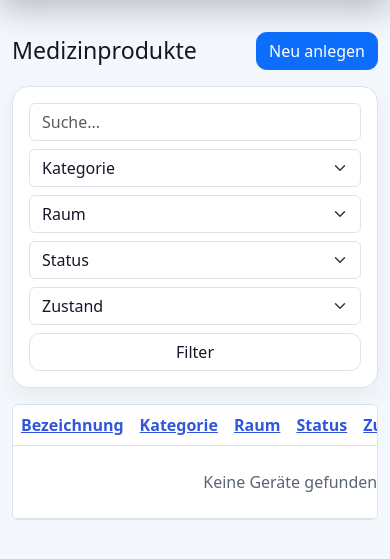
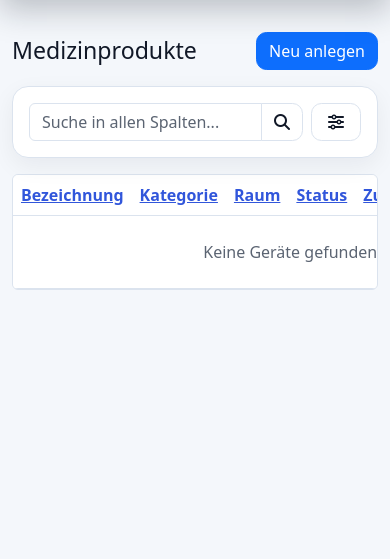
Before and after one commit to fjhzi/MPV, a Django app: page / in a window 390 px wide. Shown: the part 176-735 px from the top of the page. Run offline with Django 5.2, Linux system fonts and the light colour scheme; data that the repository does not hold is empty.

Commit message:
Fix dashboard search UX and expand global search fields

```diff
--- a/inventory/templates/inventory/dashboard.html
+++ b/inventory/templates/inventory/dashboard.html
@@ -4,36 +4,75 @@
   <h1 class="h3 mb-0">Medizinprodukte</h1>
   <a href="{% url 'device-create' %}" class="btn btn-primary">Neu anlegen</a>
 </div>
-<form method="get" class="card card-body mb-3">
+<form method="get" id="dashboard-filter-form" class="card card-body mb-3">
+  <div class="d-flex gap-2 align-items-stretch">
+    <div class="input-group flex-grow-1">
+      <input class="form-control" type="text" name="q" placeholder="Suche in allen Spalten..." value="{{ request.GET.q }}" autocomplete="off">
+      <button class="btn btn-outline-primary" type="submit" aria-label="Suchen">
+        <i class="fa-solid fa-magnifying-glass" aria-hidden="true"></i>
+      </button>
+    </div>
+    <button
+      class="btn btn-outline-primary px-3"
+      type="button"
+      data-bs-toggle="collapse"
+      data-bs-target="#dashboard-filter-collapse"
+      aria-expanded="{% if request.GET.category or request.GET.room or request.GET.activity_status or request.GET.functional_status %}true{% else %}false{% endif %}"
+      aria-controls="dashboard-filter-collapse"
+    >
+      <i class="fa-solid fa-sliders" aria-hidden="true"></i>
+      <span class="visually-hidden">Filter anzeigen</span>
+    </button>
+  </div>
+
+  <div class="collapse mt-3 {% if request.GET.category or request.GET.room or request.GET.activity_status or request.GET.functional_status %}show{% endif %}" id="dashboard-filter-collapse">
+    <div class="accordion" id="dashboard-filter-accordion">
+      <div class="accordion-item">
+        <h2 class="accordion-header" id="dashboard-filter-heading">
+          <button class="accordion-button" type="button" data-bs-toggle="collapse" data-bs-target="#dashboard-filter-options" aria-expanded="true" aria-controls="dashboard-filter-options">
+            Filteroptionen
+          </button>
+        </h2>
+        <div id="dashboard-filter-options" class="accordion-collapse collapse show" aria-labelledby="dashboard-filter-heading" data-bs-parent="#dashboard-filter-accordion">
+          <div class="accordion-body">
             <div class="row g-2">
-    <div class="col-md-3"><input class="form-control" type="text" name="q" placeholder="Suche..." value="{{ request.GET.q }}"></div>
-    <div class="col-md-2">
-      <select class="form-select" name="category">
+              <div class="col-md-3">
+                <select class="form-select js-auto-submit-filter" name="category">
                   <option value="">Kategorie</option>
                   {% for category in categories %}<option value="{{ category.id }}" {% if request.GET.category == category.id|stringformat:'s' %}selected{% endif %}>{{ category.name }}</option>{% endfor %}
                 </select>
               </div>
-    <div class="col-md-2">
-      <select class="form-select" name="room">
+              <div class="col-md-3">
+                <select class="form-select js-auto-submit-filter" name="room">
                   <option value="">Raum</option>
                   {% for room in rooms %}<option value="{{ room.id }}" {% if request.GET.room == room.id|stringformat:'s' %}selected{% endif %}>{{ room.name }}</option>{% endfor %}
                 </select>
               </div>
-    <div class="col-md-2">
-      <select class="form-select" name="activity_status">
+              <div class="col-md-3">
+                <select class="form-select js-auto-submit-filter" name="activity_status">
                   <option value="">Status</option>
                   <option value="active" {% if request.GET.activity_status == 'active' %}selected{% endif %}>Aktiv</option>
                   <option value="inactive" {% if request.GET.activity_status == 'inactive' %}selected{% endif %}>Nicht aktiv</option>
                 </select>
               </div>
-    <div class="col-md-2">
-      <select class="form-select" name="functional_status">
+              <div class="col-md-3">
+                <select class="form-select js-auto-submit-filter" name="functional_status">
                   <option value="">Zustand</option>
                   <option value="functional" {% if request.GET.functional_status == 'functional' %}selected{% endif %}>Funktionsfähig</option>
                   <option value="defective" {% if request.GET.functional_status == 'defective' %}selected{% endif %}>Defekt</option>
                 </select>
               </div>
-    <div class="col-md-1 d-grid"><button class="btn btn-outline-primary" type="submit">Filter</button></div>
+              <div class="col-12 d-flex justify-content-end mt-2">
+                <a href="{% url 'dashboard' %}" class="btn btn-outline-secondary">
+                  <i class="fa-solid fa-rotate-right" aria-hidden="true"></i>
+                  <span class="ms-1">Filter zurücksetzen</span>
+                </a>
+              </div>
+            </div>
+          </div>
+        </div>
+      </div>
+    </div>
   </div>
 </form>
 
@@ -65,4 +104,20 @@
   </tbody>
 </table>
 </div>
+
+<script>
+  (function () {
+    const form = document.getElementById('dashboard-filter-form');
+    if (!form) {
+      return;
+    }
+
+    const selects = form.querySelectorAll('.js-auto-submit-filter');
+    selects.forEach(function (select) {
+      select.addEventListener('change', function () {
+        form.submit();
+      });
+    });
+  })();
+</script>
 {% endblock %}
--- a/inventory/views.py
+++ b/inventory/views.py
@@ -42,12 +42,42 @@ class DashboardView(ListView):
         functional_status = self.request.GET.get("functional_status", "").strip()
 
         if search:
-            queryset = queryset.filter(
+            normalized_search = search.casefold()
+            activity_status_aliases = {
+                "aktiv": "active",
+                "active": "active",
+                "nicht aktiv": "inactive",
+                "inaktiv": "inactive",
+                "inactive": "inactive",
+            }
+            functional_status_aliases = {
+                "funktionsfähig": "functional",
+                "funktionsfaehig": "functional",
+                "functional": "functional",
+                "defekt": "defective",
+                "defective": "defective",
+            }
+
+            search_query = (
                 Q(name__icontains=search)
                 | Q(serial_number__icontains=search)
                 | Q(cohort_device_number__icontains=search)
                 | Q(manufacturer__icontains=search)
+                | Q(category__name__icontains=search)
+                | Q(room__name__icontains=search)
+                | Q(activity_status__icontains=search)
+                | Q(functional_status__icontains=search)
             )
+
+            mapped_activity_status = activity_status_aliases.get(normalized_search)
+            if mapped_activity_status:
+                search_query |= Q(activity_status=mapped_activity_status)
+
+            mapped_functional_status = functional_status_aliases.get(normalized_search)
+            if mapped_functional_status:
+                search_query |= Q(functional_status=mapped_functional_status)
+
+            queryset = queryset.filter(search_query)
         if category:
             queryset = queryset.filter(category_id=category)
         if room:
--- a/templates/base.html
+++ b/templates/base.html
@@ -5,6 +5,7 @@
   <meta name="viewport" content="width=device-width, initial-scale=1">
   <title>MPV</title>
   <link href="https://cdn.jsdelivr.net/npm/bootstrap@5.3.3/dist/css/bootstrap.min.css" rel="stylesheet">
+  <link rel="stylesheet" href="https://cdnjs.cloudflare.com/ajax/libs/font-awesome/6.5.2/css/all.min.css">
   <style>
     :root {
       color-scheme: light;
@@ -198,6 +199,39 @@
       margin-bottom: 0.35rem;
     }
 
+    .form-control::placeholder {
+      color: var(--mpv-muted);
+      opacity: 1;
+    }
+
+    .accordion,
+    .accordion-item,
+    .accordion-header,
+    .accordion-body,
+    .accordion-button {
+      background-color: var(--mpv-surface);
+      border-color: var(--mpv-border);
+      color: var(--mpv-text);
+    }
+
+    .accordion-button:not(.collapsed) {
+      color: var(--mpv-text);
+      background-color: color-mix(in srgb, var(--mpv-surface) 88%, #6f89ff 12%);
+    }
+
+    .accordion-button:focus {
+      box-shadow: 0 0 0 0.2rem color-mix(in srgb, var(--mpv-link) 40%, transparent);
+      border-color: var(--mpv-border);
+    }
+
+    .accordion-button::after {
+      filter: brightness(0.7);
+    }
+
+    html[data-theme="dark"] .accordion-button::after {
+      filter: invert(1) brightness(1.4);
+    }
+
     .btn {
       border-radius: 0.65rem;
     }
@@ -248,6 +282,7 @@
   {% block content %}{% endblock %}
 </main>
 
+<script src="https://cdn.jsdelivr.net/npm/bootstrap@5.3.3/dist/js/bootstrap.bundle.min.js"></script>
 <script>
   (function () {
     const root = document.documentElement;
```
Also changed, not shown: inventory/tests.py (+10 -0 lines). Lines whose indentation alone changed are shown as unchanged.
